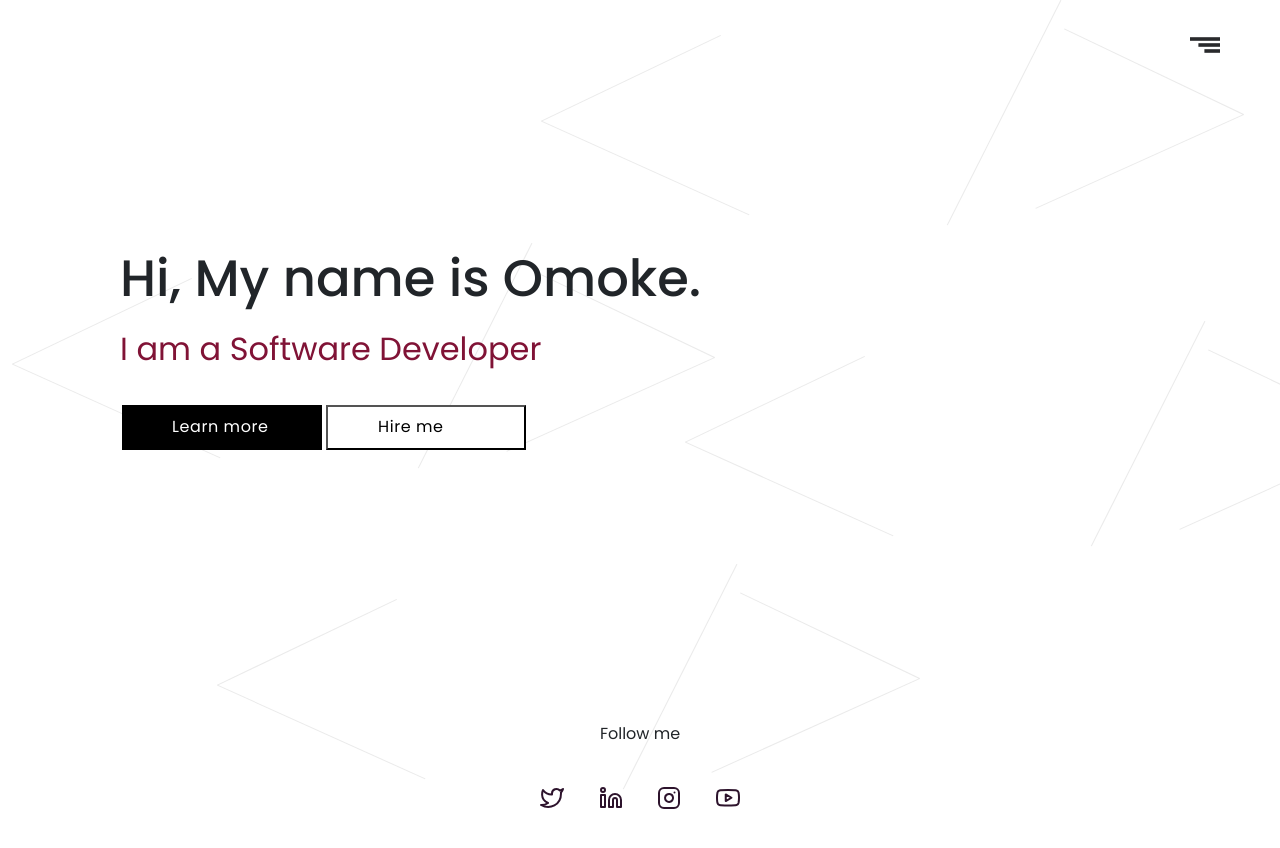
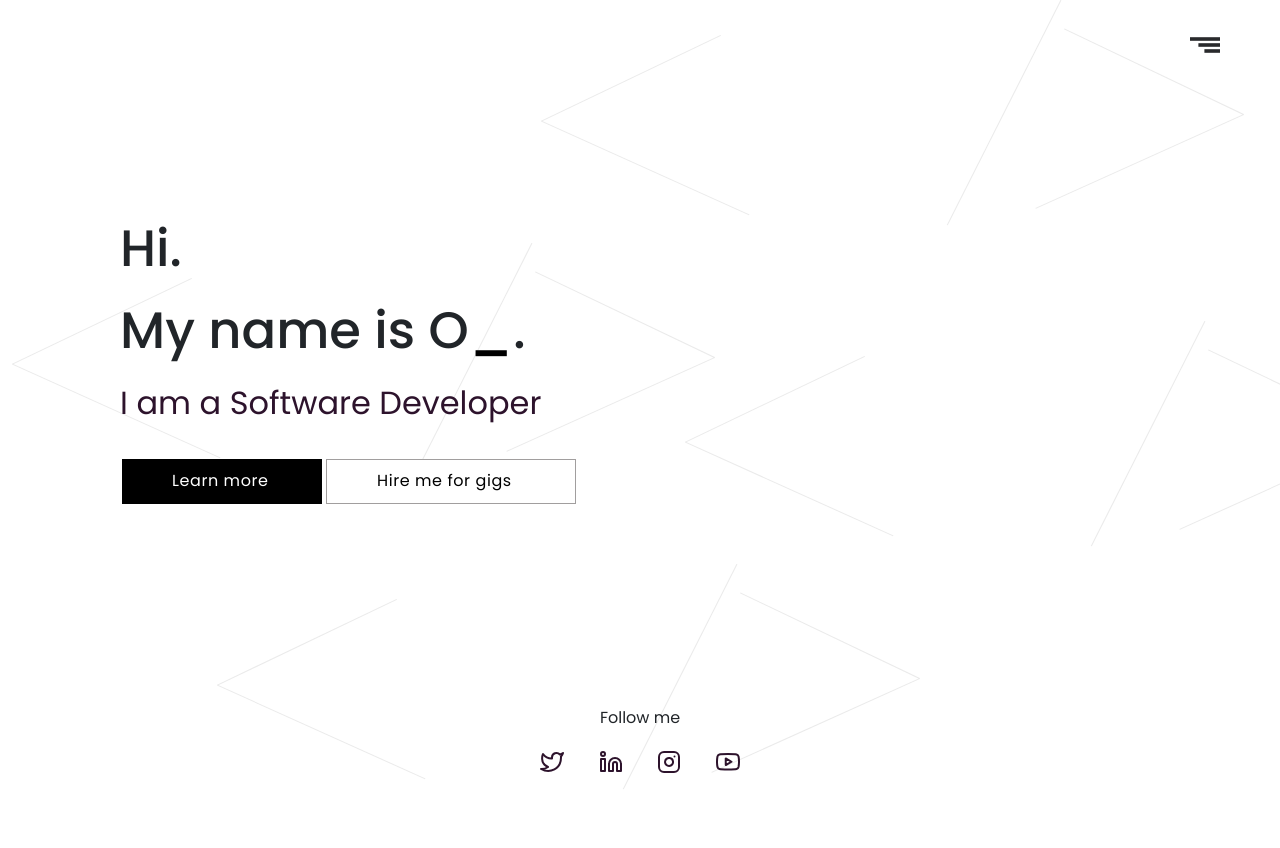
Before and after one commit to Omokay/Mokay, a React (Create React App) app: page / in a window 1280 px wide. Shown: the top 848 px of the page. Built offline with nearby package versions, Linux system fonts and the light colour scheme.

Commit message:
yet another update

```diff
--- a/src/Components/ActionButton2/actionButton2.styles.scss
+++ b/src/Components/ActionButton2/actionButton2.styles.scss
@@ -5,10 +5,9 @@
     align-items: center;
     position: relative;
     padding: 0 50px;
-    min-width: 200px;
+    min-width: 250px;
     height: 45px;
     font-size: 16px;
-    //font-weight: 300;
     letter-spacing: 0.036em;
     line-height: 54px;
     vertical-align: middle;
@@ -16,7 +15,7 @@
     text-decoration: none !important;
     color: black;
     cursor: pointer;
-    border: 0.1 solid rgb(116, 115, 115);
+    border: 1px solid rgb(161, 158, 158);
     background: white;
     -webkit-transition: 0.5s ease-in;
     transition: 0.5s ease-in;
--- a/src/Components/Home/home.component.jsx
+++ b/src/Components/Home/home.component.jsx
@@ -1,4 +1,4 @@
-import React from 'react';
+import  React, { Component } from 'react';
 
 import { Twitter } from 'react-feather';
 import { Linkedin } from 'react-feather';
@@ -8,21 +8,136 @@ import ActionButton from '../ActionButton/actionButton.component';
 import ActionButton2 from '../ActionButton2/actionButton2.component';
 import './home.styles.scss';
 
-const Home = () => {
+class Home extends Component {
+  constructor(props) {
+    super(props);
+
+
+  }
+
+  componentDidMount() {
+    function init() {
+
+      wait(1000).then(() => {
+        clearText()
+        typeText('My name is ').then(typeLoop)
+      })
+
+      function typeLoop() {
+        typeText('Omoke')
+          .then(() => wait(3000))
+          .then(() => removeText('Omoke'))
+          .then(() => typeText('Chuku'))
+          .then(() => wait(3000))
+          .then(() => removeText('Chuku'))
+          .then(typeLoop)
+      }
+
+    }
+
+    const elementNode = document.getElementById('type-text')
+    let text = ''
+
+    function updateNode() {
+      elementNode.innerText = text
+    }
+
+    function pushCharacter(character) {
+      text += character
+      updateNode()
+    }
+
+    function popCharacter() {
+      text = text.slice(0, text.length - 1)
+      updateNode()
+    }
+
+    function clearText() {
+      text = ''
+      updateNode()
+    }
+
+
+    function wait(time) {
+      if (time === undefined) {
+        const randomMsInterval = 100 * Math.random()
+        time = randomMsInterval < 50 ? 10 : randomMsInterval
+      }
+
+      return new Promise(resolve => {
+        setTimeout(() => {
+          requestAnimationFrame(resolve)
+        }, time)
+      })
+    }
+
+    function typeCharacter(character) {
+      return new Promise(resolve => {
+        pushCharacter(character)
+        wait().then(resolve)
+      })
+    }
+
+    function removeCharacter() {
+      return new Promise(resolve => {
+        popCharacter()
+        wait().then(resolve)
+      })
+    }
+
+    function typeText(text) {
+      return new Promise(resolve => {
+
+        function type([character, ...text]) {
+          typeCharacter(character)
+            .then(() => {
+              if (text.length) type(text)
+              else resolve()
+            })
+        }
+
+        type(text)
+      })
+    }
+
+    function removeText({ length: amount }) {
+      return new Promise(resolve => {
+
+        function remove(count) {
+          removeCharacter()
+            .then(() => {
+              if (count > 1) remove(count - 1)
+              else resolve()
+            })
+        }
+
+        remove(amount)
+      })
+    }
+
+
+    init()
+
+  }
+
+  render() {
     return (
       <div className='home'>
         <div className=' row rrow'>
           <div className='col-sm-12 column'>
             <div className='left-text'>
-            <h2 className='main-text'>Hi,
-                      My name is Omoke.</h2>
+              <h2 className='main-text'>
+                Hi. <br/>
+                <span id="type-text">...</span>
+                <span className='blinking-cursor'>_</span>.</h2>
+
               <div className='sub-text'>I am a Software Developer</div>
               <div className='action-buttons'>
                 <div className='learn-more'>
                   <ActionButton>Learn more</ActionButton>
                 </div>
                 <div className='hire-gig'>
-                    <ActionButton2>Hire me</ActionButton2>
+                  <ActionButton2>Hire me for gigs</ActionButton2>
                 </div>
               </div>
             </div>
@@ -45,7 +160,8 @@ const Home = () => {
           </div>
         </div>
       </div>
-  );
-};
+    )
+  }
+}
 
 export default Home;
--- a/src/Components/Home/home.styles.scss
+++ b/src/Components/Home/home.styles.scss
@@ -9,7 +9,7 @@
 
   .rrow {
     //float: none;
-    margin-top: 80px;
+    margin-top: 50px;
     .column {
       .left-text {
       padding: 100px 100px;
@@ -17,10 +17,24 @@
         font-size: 3.2rem;
         line-height: 1.5;
       }
+      .blinking-cursor {
+        font-size: 3.5rem;
+        color: #000;
+        pointer-events: none;
+        user-select: none;
+        animation: blink 1s steps(2, start) infinite;
+
+        @keyframes blink{
+          to {
+            visibility: hidden;
+          }
+        }
+
+      }
       .sub-text {
         font-size: 2rem;
         line-height: 1.5;
-        color: #801336;
+        color: #2d132c;
       }
       .action-buttons {
         width: 400px;
@@ -40,13 +54,13 @@
   }
 
   .follow-text {
-    margin-top: 150px;
+    margin-top: 80px;
   }
 
   .sm-list {
     display: flex;
     justify-content: space-between;
-    margin: 40px auto;
+    margin: 20px auto;
     width: 200px;
     height: auto;
 
--- a/src/Components/Landing/landing.component.jsx
+++ b/src/Components/Landing/landing.component.jsx
@@ -7,11 +7,6 @@ import Home from '../Home/home.component';
 class Landing extends Component {
     constructor(props) {
         super(props);
-
-        this.state = {
-            loader: true,
-            welcomeText: ''
-        }
     }
 
     componentDidMount() {
```
Also changed, not shown: src/Components/Aboutme/aboutme.component.jsx (added, +20 -0 lines), src/Components/Aboutme/aboutme.styles.scss (added), src/assets/back.svg (added). Lines whose indentation alone changed are shown as unchanged.
